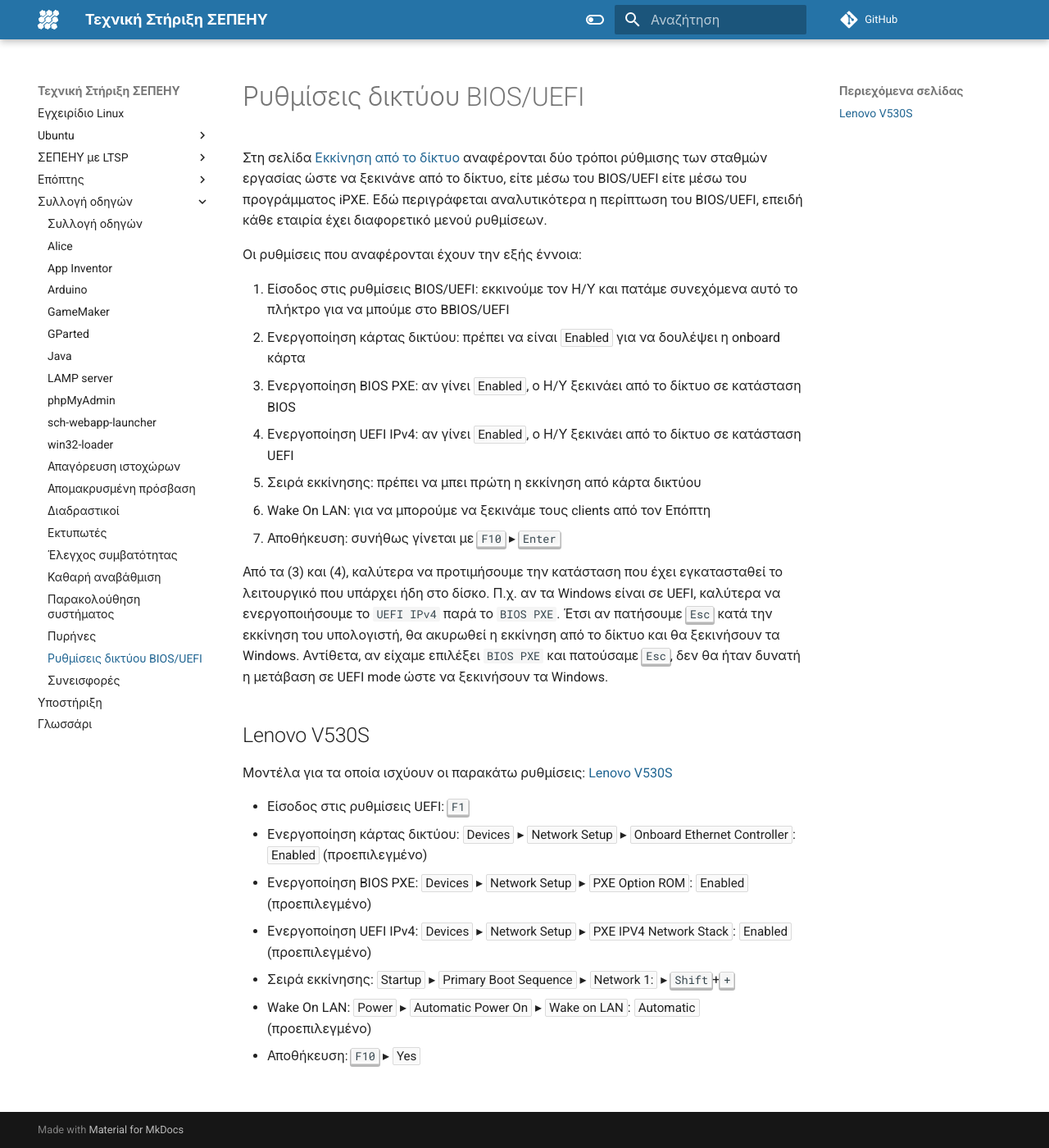
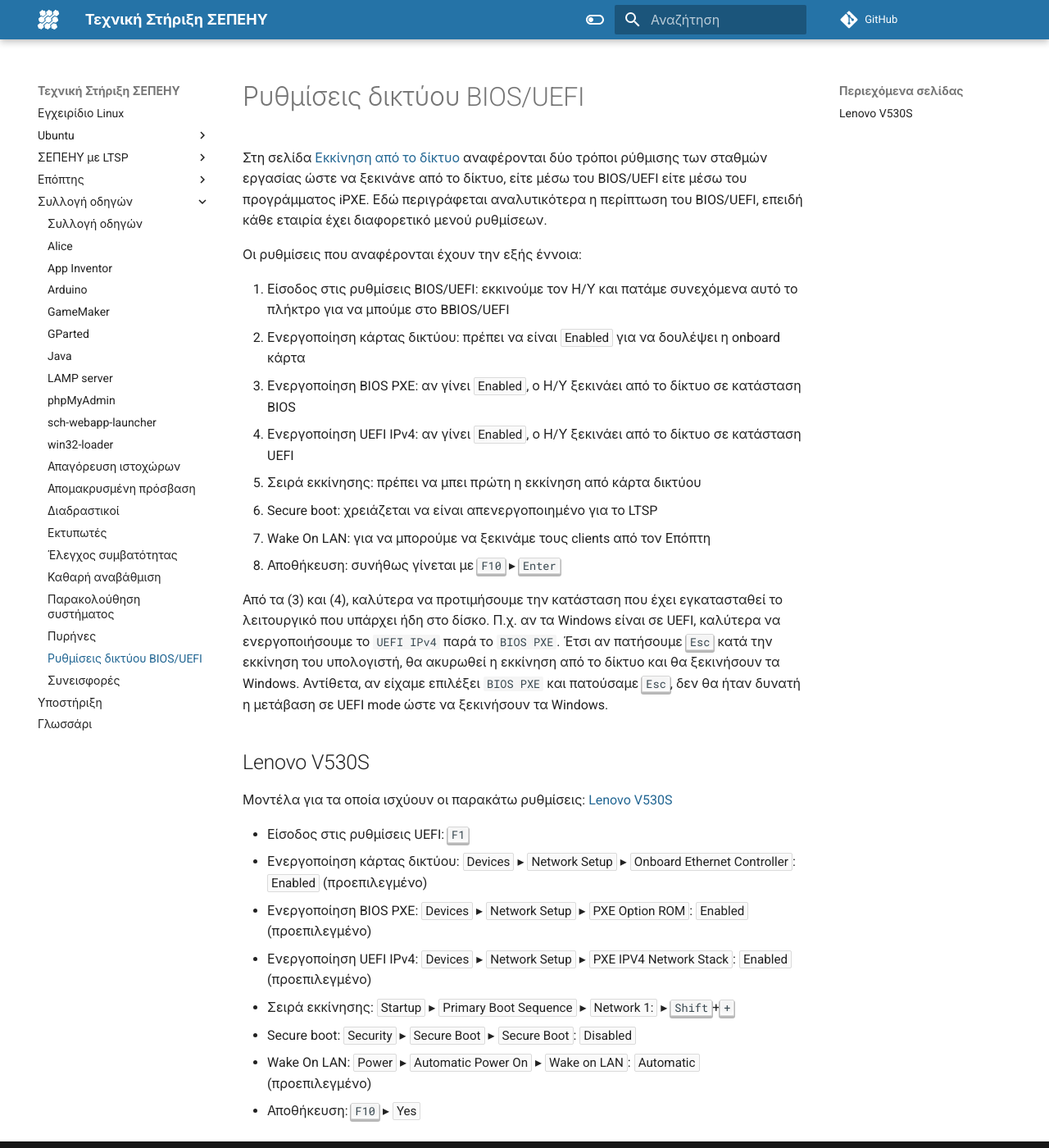
Before and after one commit to siahos/el.ltsp.org, an MkDocs documentation site: the page built from docs/guides/bios-uefi/index.md, in a window 1280 px wide and 1400 px high. Shown: the whole window at 82% size. Built offline with MkDocs 1.6.1 and Material for MkDocs 9.7.7, drawn with Linux system fonts in a browser that asks for light colours; comment, search, counter and statistics services are not loaded.

Commit message:
Update bios-uefi

```diff
--- a/docs/guides/bios-uefi/index.md
+++ b/docs/guides/bios-uefi/index.md
@@ -16,8 +16,9 @@
 4.  Ενεργοποίηση UEFI IPv4: αν γίνει ***Enabled***, ο Η/Υ ξεκινάει από το δίκτυο
     σε κατάσταση UEFI
 5.  Σειρά εκκίνησης: πρέπει να μπει πρώτη η εκκίνηση από κάρτα δικτύου
-6.  Wake On LAN: για να μπορούμε να ξεκινάμε τους clients από τον Επόπτη
-7.  Αποθήκευση: συνήθως γίνεται με **`F10`** ▸ **`Enter`**
+6.  Secure boot: χρειάζεται να είναι απενεργοποιημένο για το LTSP
+7.  Wake On LAN: για να μπορούμε να ξεκινάμε τους clients από τον Επόπτη
+8.  Αποθήκευση: συνήθως γίνεται με **`F10`** ▸ **`Enter`**
 
 Από τα (3) και (4), καλύτερα να προτιμήσουμε την κατάσταση που έχει
 εγκατασταθεί το λειτουργικό που υπάρχει ήδη στο δίσκο. Π.χ. αν τα Windows είναι
@@ -41,6 +42,8 @@ PXE` και πατούσαμε **`Esc`**, δεν θα ήταν δυνατή η
   Network Stack***: ***Enabled*** (προεπιλεγμένο)
 - Σειρά εκκίνησης: ***Startup*** ▸ ***Primary Boot Sequence*** ▸ ***Network
   1:*** ▸ **`Shift`**+**`+`**
+- Secure boot: ***Security*** ▸ ***Secure Boot*** ▸ ***Secure Boot***:
+  ***Disabled***
 - Wake On LAN: ***Power*** ▸ ***Automatic Power On*** ▸ ***Wake on LAN***:
   ***Automatic*** (προεπιλεγμένο)
 - Αποθήκευση: **`F10`** ▸ ***Yes***
```
